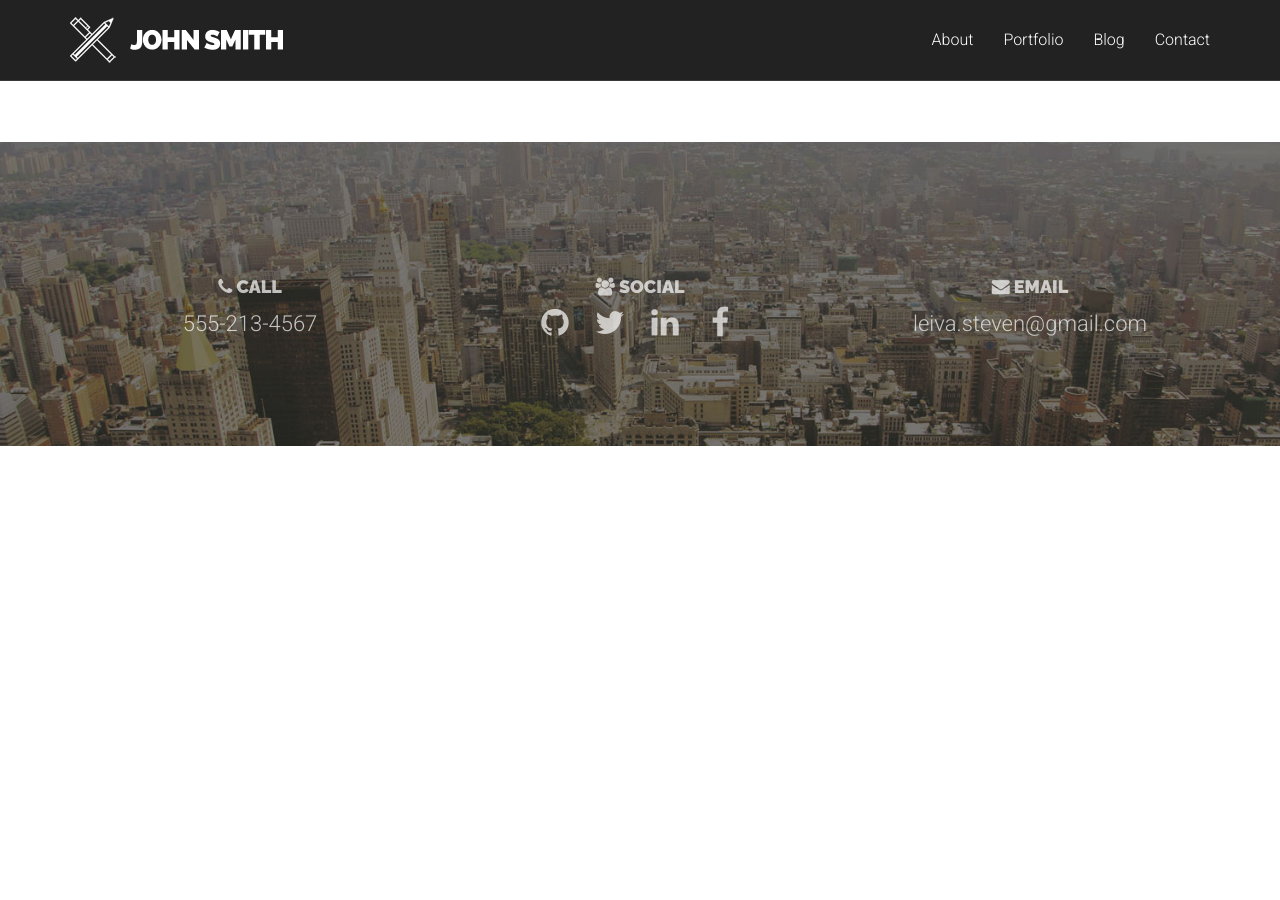
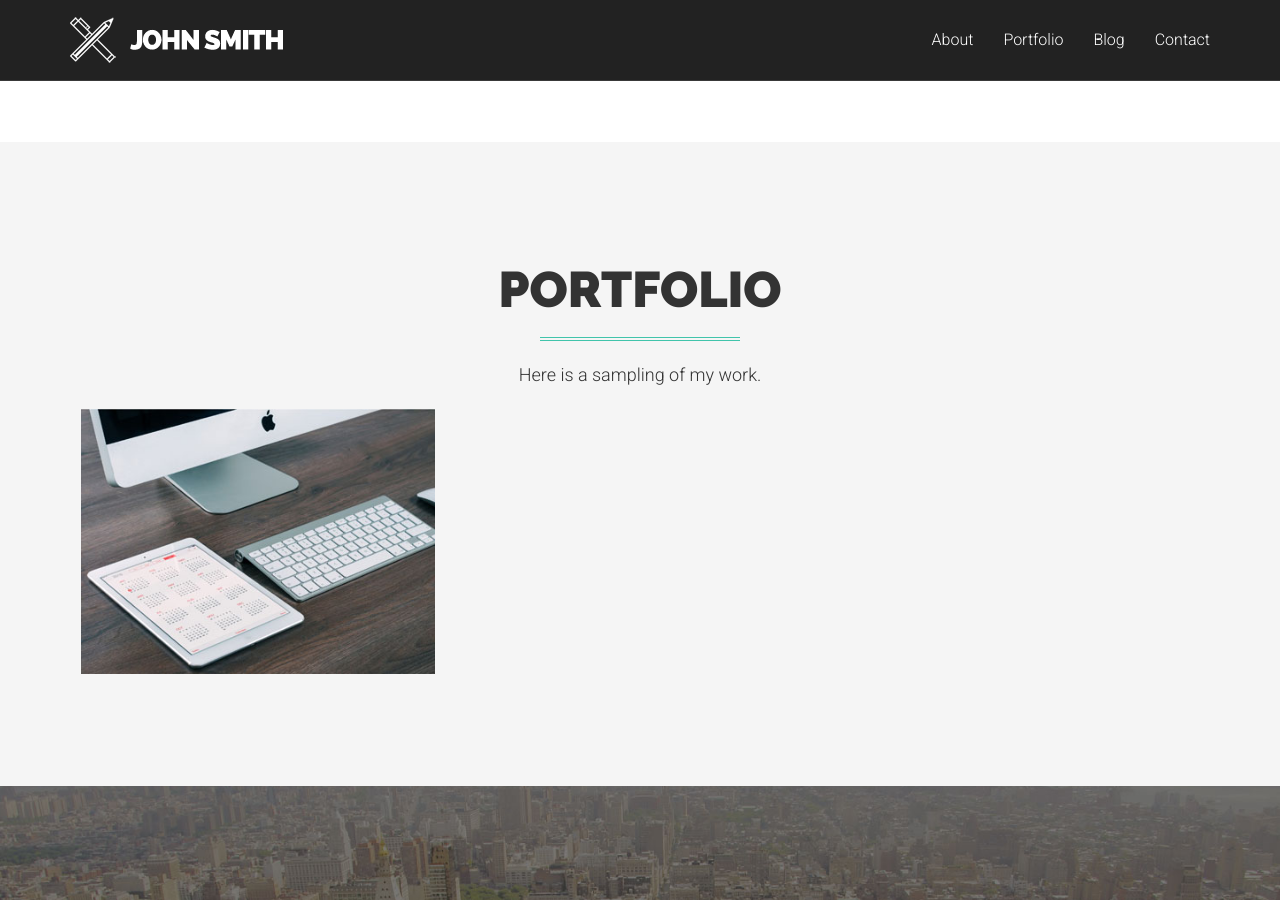
Before and after one commit to StevenXL/stevenxl.github.io, a Jekyll site: the page built from index.html, in a window 1280 px wide and 900 px high, scrolled down 1328 px. Built offline with Jekyll 4.4.1, drawn with Linux system fonts in a browser that asks for light colours; Markdown is read by kramdown in place of the engine named in the settings; before the commit the page ends 1774 px from its top, so only the background shows below that.

Commit message:
Put in place structure for portfolio.

```diff
--- a/index.html
+++ b/index.html
@@ -38,6 +38,31 @@ layout: default
   </div>
 </section>
 
+<section id="portfolio" class="bg-gray">
+  <div class="container text-center wow fadeIn">
+    <h2>Portfolio</h2>
+    <hr class="colored">
+    <p>Here is a sampling of my work.</p>
+    <div class="row">
+      <div class="col-lg-12">
+        <div id="portfoliolist">
+          <div class="portfolio identity" data-cat="identity" href="#portfolioModal1" data-toggle="modal">
+            <div class="portfolio-wrapper">
+              <img src="assets/img/portfolio/grid/identity/1.jpg" alt="">
+              <div class="caption">
+                <div class="caption-text">
+                  <a class="text-title">Generic Inc.</a>
+                  <span class="text-category">Brand Identity</span>
+                </div>
+              <div class="caption-bg"></div>
+              </div>
+            </div>
+          </div>
+        </div>
+      </div>
+    </div>
+  </div>
+</section>
 
 <footer id="contact" class="footer" style="background-image: url('assets/img/bg-footer.jpg')">
   <div class="container text-center">
```
